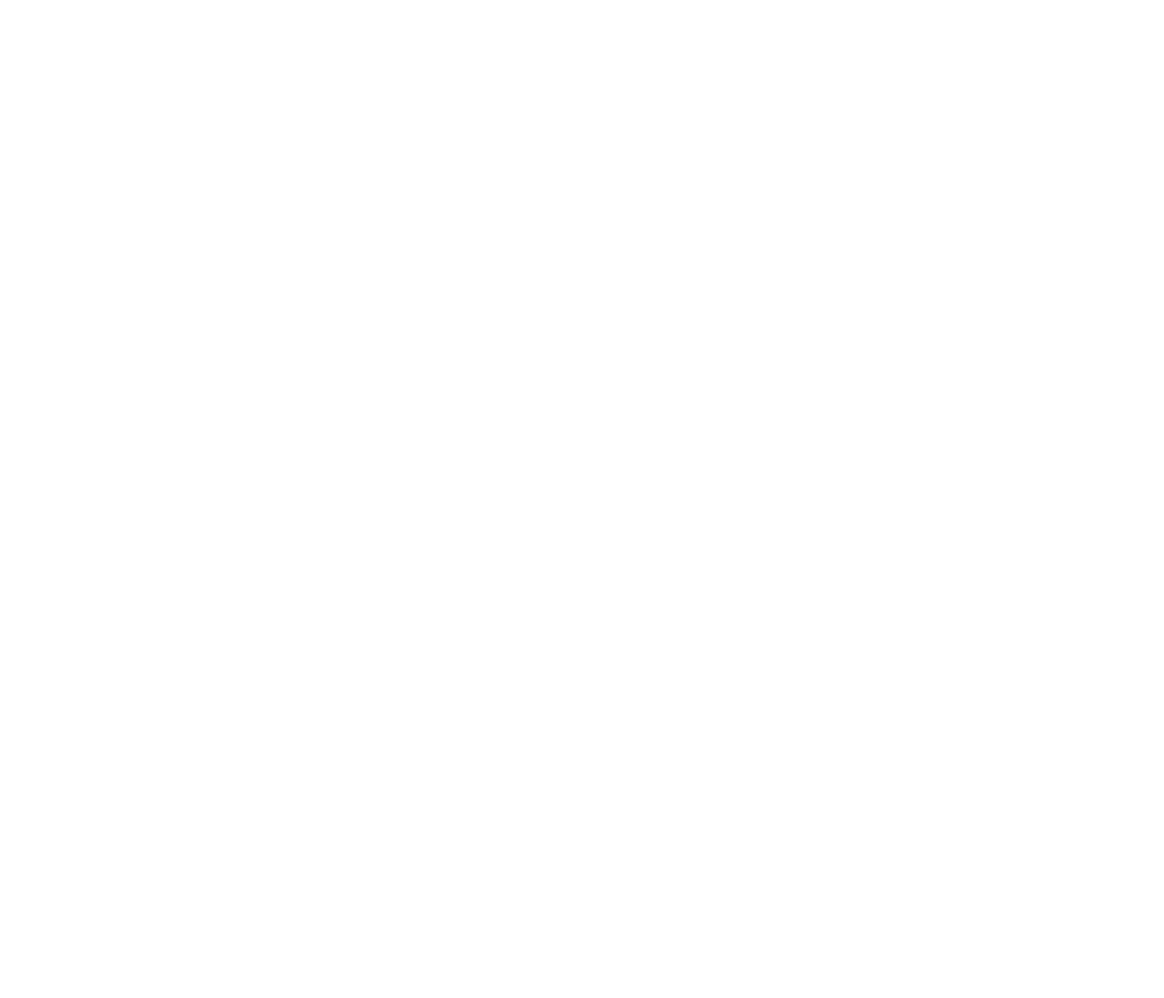
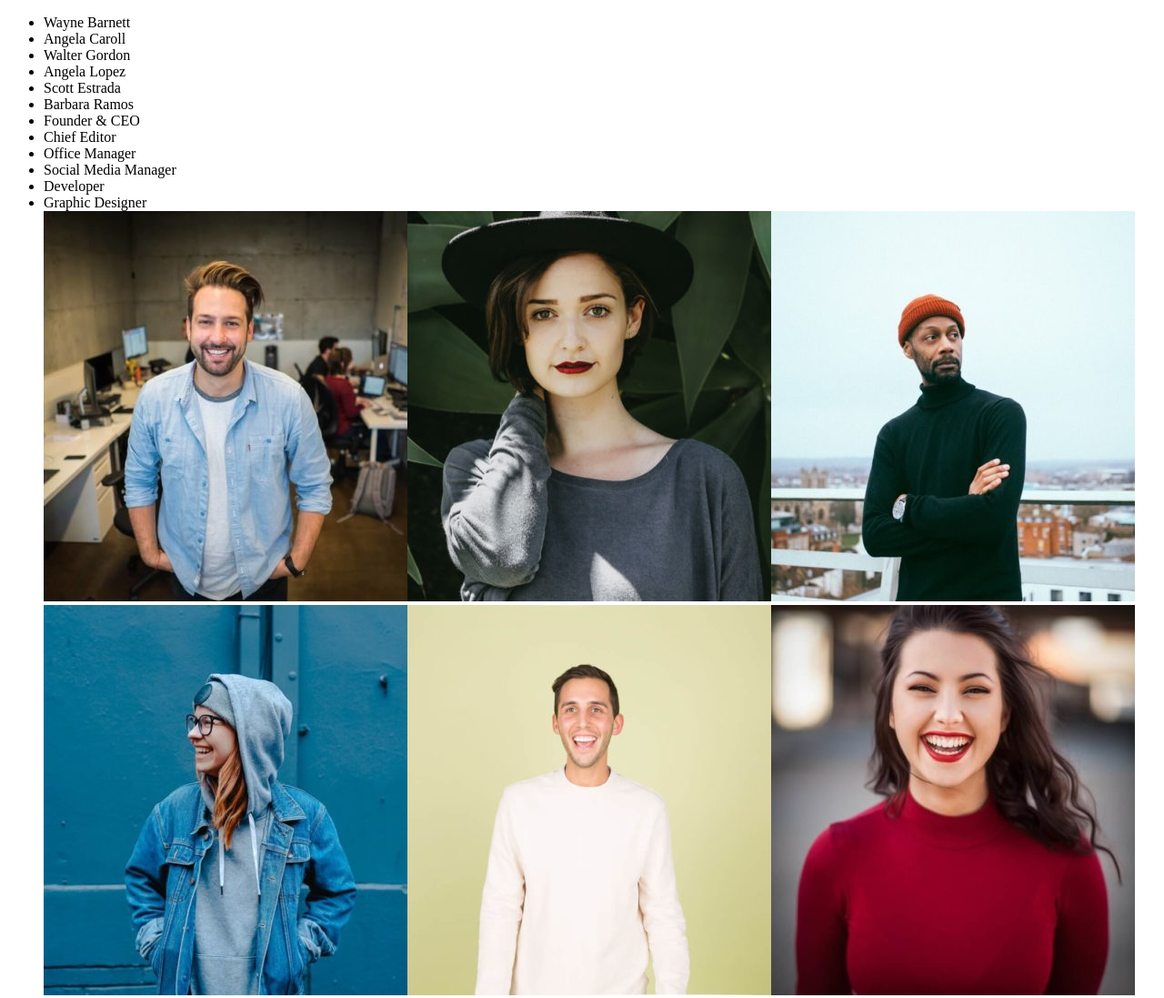
Before and after one commit to antoniozacca/js-our-team, a plain HTML site: page index.html in a window 1280 px wide. Shown: the whole page at 91% size. Before the commit the page ends 800 px from the top, so only its background shows below. Drawn offline with Linux system fonts and the light colour scheme.

Commit message:
finish bonus 1

```diff
--- a/index.html
+++ b/index.html
@@ -6,12 +6,7 @@
     <title>Our Team</title>
 </head>
 <body>
-    <ul id="primo"></ul>
-    <ul id="secondo"></ul>
-    <ul id="terzo"></ul>
-    <ul id="quarto"></ul>
-    <ul id="quinto"></ul>
-    <ul id="sesto"></ul>
+    <ul id="membri"></ul>
     <script src="./main.js"></script>
 </body>
 </html>
--- a/main.js
+++ b/main.js
@@ -1,45 +1,54 @@
 'use strict'
-let wayneBarnett = {
+let users = [
+    {
+        name: "Wayne Barnett",
         role : "Founder & CEO",
         image: "img/wayne-barnett-founder-ceo.jpg"
-};
-console.log(wayneBarnett);
-let ul = document.getElementById("primo");
-for (let i=0; i < wayneBarnett.lenght; i++){
-    let li = document.createElement("li");
-    li = wayneBarnett[i];
-    ul.appendChild(li);
-}
-
-
-const angelaCaroll = {
+    },
+    {
+        name: "Angela Caroll",
         role : "Chief Editor",
         image: "img/angela-caroll-chief-editor.jpg"
-}
-console.log(angelaCaroll);
-
-const walterGordon = {
+    },
+    {
+        name: "Walter Gordon",
         role : "Office Manager",
         image: "img/walter-gordon-office-manager.jpg"
-}
-console.log(walterGordon);
-
-const angelaLopez = {
+    },
+    {
+        name: "Angela Lopez",
         role : "Social Media Manager",
         image: "img/angela-lopez-social-media-manager.jpg"
 
-}
-console.log(angelaLopez);
-
-const scottEstrada = {
+    },
+    {
+        name: "Scott Estrada",
         role : "Developer",
         image: "img/scott-estrada-developer.jpg"
 
-}
-console.log(scottEstrada);
-
-const barbaraRamos = {
+    },
+    {
+        name: "Barbara Ramos",
         role : "Graphic Designer",
         image: "img/barbara-ramos-graphic-designer.jpg"
     }
-console.log(barbaraRamos);
+];
+
+for(let i=0 ; i < users.length; i++) {
+    let ul = document.getElementById("membri");
+    let li = document.createElement("li");
+    li.innerText = users[i].name;
+    ul.appendChild(li);
+}
+ for(let i=0 ; i < users.length; i++) {
+     let ul = document.getElementById("membri");
+     let li = document.createElement("li");
+     li.innerText = users[i].role;
+     ul.appendChild(li);
+ }
+ for(let i=0 ; i < users.length; i++) {
+     let ul = document.getElementById("membri");
+     let li = document.createElement("img");
+     li.src = users[i].image;
+     ul.appendChild(li);
+ }
```
Lines whose indentation alone changed are shown as unchanged.
